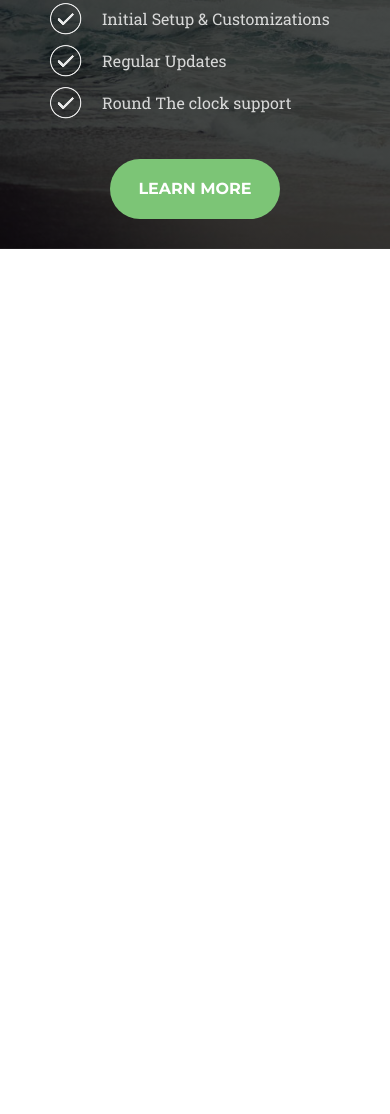
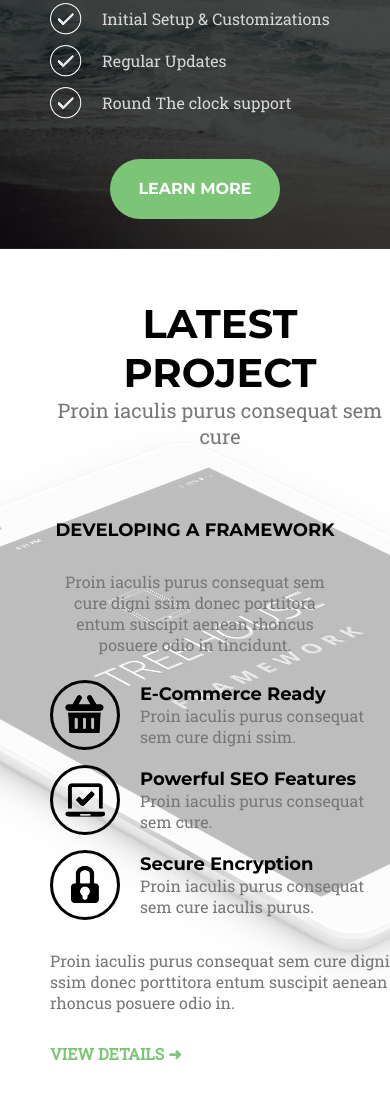
Before and after one commit to JKarkosza/WeeklyDevChallange, a website: page index.html in a window 390 px wide. Shown: the part 1871-2985 px from the top of the page. Before the commit the page ends 2120 px from the top, so only its background shows below. Drawn offline with Linux system fonts and the light colour scheme.

Commit message:
latestPrjects section fiexed and RWD appplied

```diff
--- a/index.html
+++ b/index.html
@@ -86,12 +86,14 @@
       <a href="#">learn more</a>
     </div>
   </section>
-  <!-- <section id="latestProject">
+  <section id="latestProject">
     <div class="container row latestProject__header">
       <h2>latest project</h2>
       <p>Proin iaculis purus consequat sem cure</p>
     </div>
-    <div class="container row latestProject__main">
+    <div class="container row">
+
+    <div class="col-12 latestProject__main">
       <div class="latestProject__main__content">
         <div class="latestProject__main__content__header">
           <h3>developing a framework</h3>
@@ -99,21 +101,24 @@
         </div>
         <div class="latestProject__main__content__list">
           <div>
-            <div><img src="./images/icons/basket.png" alt="basket"></div>
+            <div><img src="./images/icons/basket.png" alt="basket">
+            </div>
             <div>
               <h3>E-Commerce Ready</h3>
               <p>Proin iaculis purus consequat sem cure  digni ssim. </p>
             </div>
           </div>
           <div>
-            <div><img src="./images/icons/laptop.png" alt="laptop"></div>
+            <div><img src="./images/icons/laptop.png" alt="laptop">
+            </div>
             <div>
               <h3>Powerful SEO Features</h3>
               <p>Proin iaculis purus consequat sem cure.</p>
             </div>
           </div>
           <div>
-            <div><img src="./images/icons/locked.png" alt="padlock"></div>
+            <div><img src="./images/icons/locked.png" alt="padlock">
+            </div>
             <div>
               <h3>Secure Encryption</h3>
               <p>Proin iaculis purus consequat sem cure iaculis purus.</p>
@@ -125,10 +130,10 @@
           <a href="#">view details</a>
         </div>
       </div>
-      </div>
-    <img class="ipad" src="./images/ipad.jpg" alt="ipad">
+    </div>
+  </div>
   </section>
-  <section id="culture">
+  <!-- <section id="culture">
     <div class="row container">
       <div class="col-12 culture__header">
         <h2>culture & values</h2>
--- a/scss/partials/_latestProject.scss
+++ b/scss/partials/_latestProject.scss
@@ -1,17 +1,15 @@
 #latestProject {
-  height: 820px;
+  min-height: 820px;
   margin-top: 100px;
-  position: relative;
-  .ipad {
-    position: absolute;
-    top: 130px;
-    right: 0;
-  }
+  background-image: url("../images/ipad.jpg");
+  background-position: right;
+  background-repeat: no-repeat;
 }
 
 .latestProject__header {
   margin-bottom: 90px;
   text-align: center;
+
   h2 {
     font-family: $mainFont;
     text-transform: uppercase;
@@ -52,8 +50,10 @@
     flex-direction: row;
     margin-bottom: 15px;
     div:first-of-type {
-      width: 70px;
-      height: 70px;
+      min-width: 70px;
+      max-width: 70px;
+      min-height: 70px;
+      max-height: 70px;
       border: 3px solid black;
       -webkit-border-radius: 50%;
       -moz-border-radius: 50%;
@@ -113,3 +113,38 @@
     }
   }
 }
+
+@media (max-width: $gridContainerWidth) {
+  #latestProject {
+    padding-left: 50px;
+  }
+}
+
+@media (max-width: 1024px) {
+  #latestProject {
+    min-height: 600px;
+    margin-top: 50px;
+    background: linear-gradient(
+                       rgba(255,255,255, .7),
+                       rgba(255,255,255, .7)),
+                       url('../images/ipad.jpg');
+    background-position: right;
+    background-repeat: no-repeat;
+  }
+  .latestProject__header {
+    margin-bottom: 70px;
+  }
+  .latestProject__main__content__footer {
+    margin-bottom: 50px;
+  }
+}
+@media (max-width: 767px) {
+  .latestProject__main__content__header {
+    width: 100%;
+    text-align: center;
+    padding-right: 50px;
+    p {
+      max-width: inherit;
+    }
+  }
+}
--- a/scss/partials/_lift.scss
+++ b/scss/partials/_lift.scss
@@ -1,6 +1,7 @@
 #relax {
-  height: 615px;
+  min-height: 615px;
   display: flex;
+  margin-bottom: 1px;
 }
 
 .gear {
```
Also changed, not shown: src/main.css.
